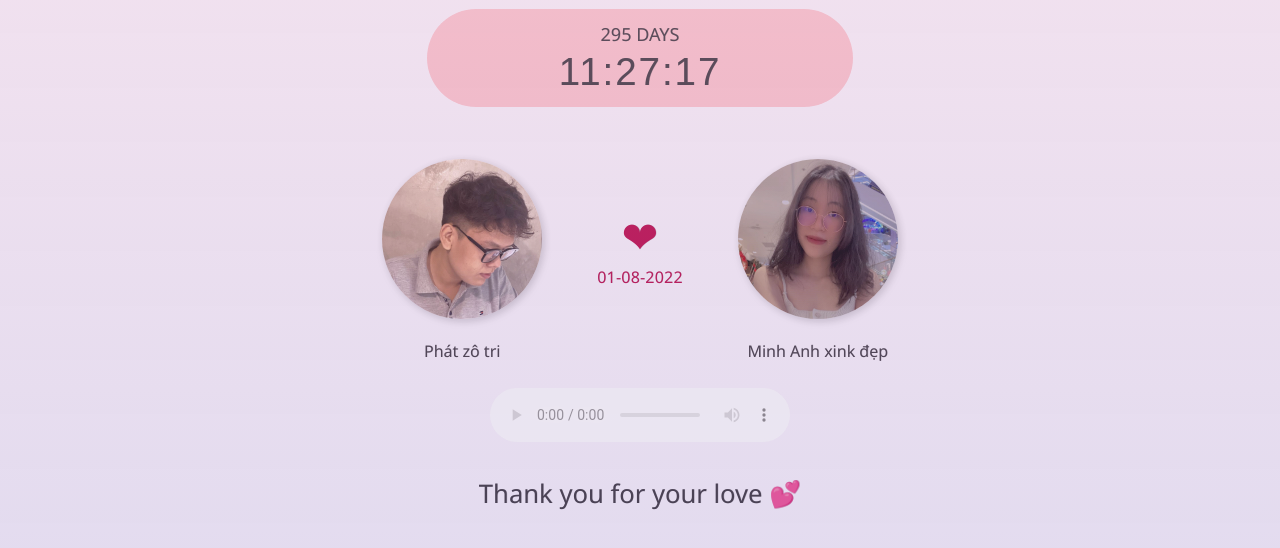
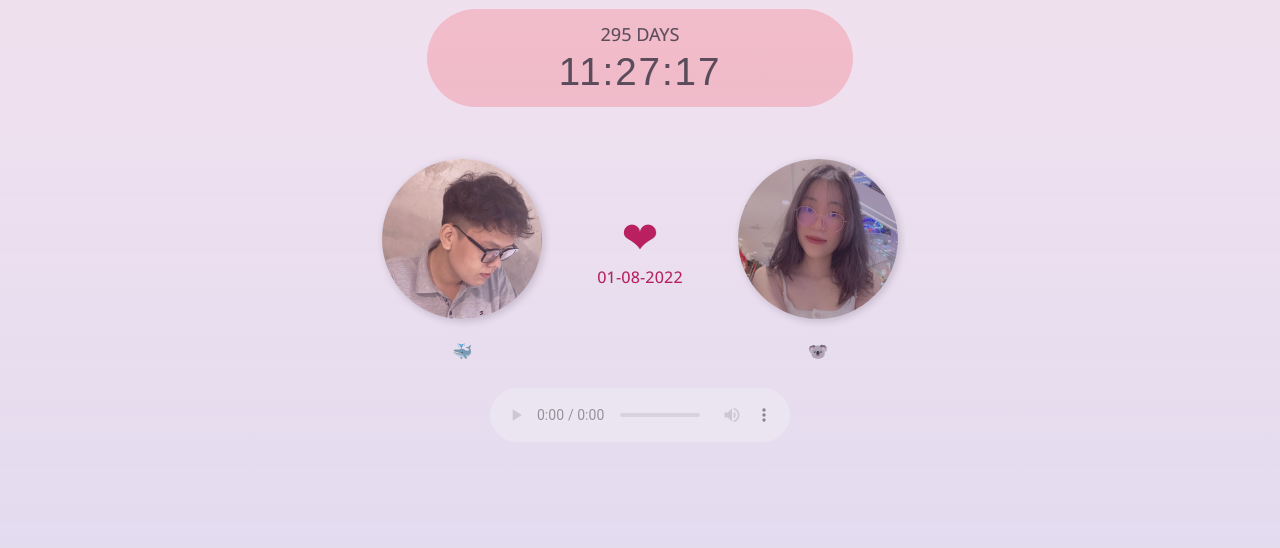
Before and after one commit to recca5p/funweb, a plain HTML site: page index.html in a window 1280 px wide. Shown: the part 144-692 px from the top of the page. Drawn offline with Linux system fonts and the light colour scheme.

Commit message:
sửa bug cho pé iiuuuu

```diff
--- a/app.js
+++ b/app.js
@@ -1,26 +1,46 @@
 const yourDate = new Date("2022-08-01T23:30:00"),
-music = ['YOUR SMILE','noinaycoanh'];
+  music = ["yeuduochong"];
 
-document.addEventListener('DOMContentLoaded', function(){
-      var rootTime = document.querySelector("time");
+document.addEventListener(
+  "DOMContentLoaded",
+  function () {
+    var rootTime = document.querySelector("time");
 
-      document.querySelector("anni").textContent = `${(yourDate.getDate()>9)?yourDate.getDate():"0"+yourDate.getDate()}-${(yourDate.getMonth()>8)?(yourDate.getMonth()+1):"0"+(yourDate.getMonth()+1)}-${yourDate.getFullYear()}`;
+    document.querySelector("anni").textContent = `${
+      yourDate.getDate() > 9 ? yourDate.getDate() : "0" + yourDate.getDate()
+    }-${
+      yourDate.getMonth() > 8
+        ? yourDate.getMonth() + 1
+        : "0" + (yourDate.getMonth() + 1)
+    }-${yourDate.getFullYear()}`;
 
-      document.querySelector("date").textContent = Math.floor( Math.floor((new Date() - yourDate) / 1000) / 60 / 60 / 24)+" DAYS";
+    document.querySelector("date").textContent =
+      Math.floor(Math.floor((new Date() - yourDate) / 1000) / 60 / 60 / 24) +
+      " DAYS";
 
-      function olock() {
-            var today = new Date(),
-            hrs = (Math.floor( Math.floor((today - yourDate) / 1000) / 60 / 60)) % 24,
-            min = (Math.floor( Math.floor((today - yourDate) / 1000) / 60)) % 60,
-            sec =  Math.floor((today - yourDate) / 1000) % 60;
-            rootTime.textContent = `${(hrs>9)?hrs:"0"+hrs}:${(min>9)?min:"0"+min}:${(sec>9)?sec:"0"+sec}`;
-      } olock();
-      var timer = setInterval(function(){olock()}, 1000);
-      document.querySelector("audio").setAttribute("src", `music/${music[Math.floor(Math.random()*music.length)]}.mp3`);
-
-      document.getElementsByTagName("body")[0].insertAdjacentHTML(
-            "beforeend",
-            "<div id='mask'></div>"
+    function olock() {
+      var today = new Date(),
+        hrs = Math.floor(Math.floor((today - yourDate) / 1000) / 60 / 60) % 24,
+        min = Math.floor(Math.floor((today - yourDate) / 1000) / 60) % 60,
+        sec = Math.floor((today - yourDate) / 1000) % 60;
+      rootTime.textContent = `${hrs > 9 ? hrs : "0" + hrs}:${
+        min > 9 ? min : "0" + min
+      }:${sec > 9 ? sec : "0" + sec}`;
+    }
+    olock();
+    var timer = setInterval(function () {
+      olock();
+    }, 1000);
+    document
+      .querySelector("audio")
+      .setAttribute(
+        "src",
+        `music/${music[Math.floor(Math.random() * music.length)]}.mp3`
       );
 
-}, false);
+    document
+      .getElementsByTagName("body")[0]
+      .insertAdjacentHTML("beforeend", "<div id='mask'></div>");
+  },
+  false
+);
--- a/index.html
+++ b/index.html
@@ -1,11 +1,11 @@
 <!DOCTYPE html>
 <html lang="en">
   <head>
-      <meta charset="UTF-8">
-      <meta name="viewport" content="width=device-width, initial-scale=1.0">
-      <meta http-equiv="X-UA-Compatible" content="ie=edge">
-      <link rel="stylesheet" href="style.css">
-      <link rel="shortcut icon" type="image/png" href="img/favicon.png"/>
+    <meta charset="UTF-8" />
+    <meta name="viewport" content="width=device-width, initial-scale=1.0" />
+    <meta http-equiv="X-UA-Compatible" content="ie=edge" />
+    <link rel="stylesheet" href="style.css" />
+    <link rel="shortcut icon" type="image/png" href="img/favicon.png" />
     <title>Together</title>
   </head>
   <body>
@@ -21,22 +21,22 @@
 
       <div id="info">
         <div class="one">
-                        <img src="img/main.jpg" class="avt">
-                        <p>Phát zô tri</p>
+          <img src="img/main.jpg" class="avt" />
+          <p>🐳</p>
         </div>
-                  <div id="heart">
-                        ❤<anni>...</anni>
-                  </div>
+        <div id="heart">❤<anni>...</anni></div>
         <div class="two">
-                        <img src="img/em.jpg" class="avt">
-                        <p>Minh Anh xink đẹp</p>
+          <img src="img/em.jpg" class="avt" />
+          <p>🐨</p>
         </div>
       </div>
 
       <div id="music">
-                  <audio loop autoplay controls>Your browser does not support the audio element.</audio>
+        <audio loop autoplay controls>
+          Your browser does not support the audio element.
+        </audio>
       </div>
-            <footer>Thank you for your love 💕</footer>
+      <!-- <footer style="font-weight: bold">01 - 08 - 2022</footer> -->
     </div>
 
     <script src="app.js"></script>
```
Also changed, not shown: 2 other files. Lines whose indentation alone changed are shown as unchanged.
